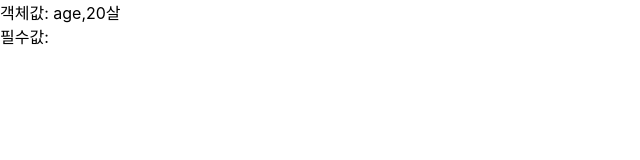
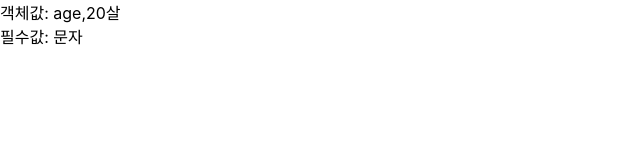
Before and after one commit to kimseonghyoek/PRA_REACT, a React (Create React App) app: page / in a window 1280 px wide. Shown: the top 160 px of the page, without its empty margins (0-640 px from the left). Built offline with nearby package versions, Linux system fonts and the light colour scheme.

Commit message:
update app.js

```diff
--- a/src/App.js
+++ b/src/App.js
@@ -12,6 +12,7 @@ class App extends React.Component {
       <div>
         <ChildCompnet2
           objValue={{age: '20살'}}
+          requiredStringValue = "문자"
         />
     </div>
     );
```
Also changed, not shown: 1 other file (tests, documents, lock files or other folders).
